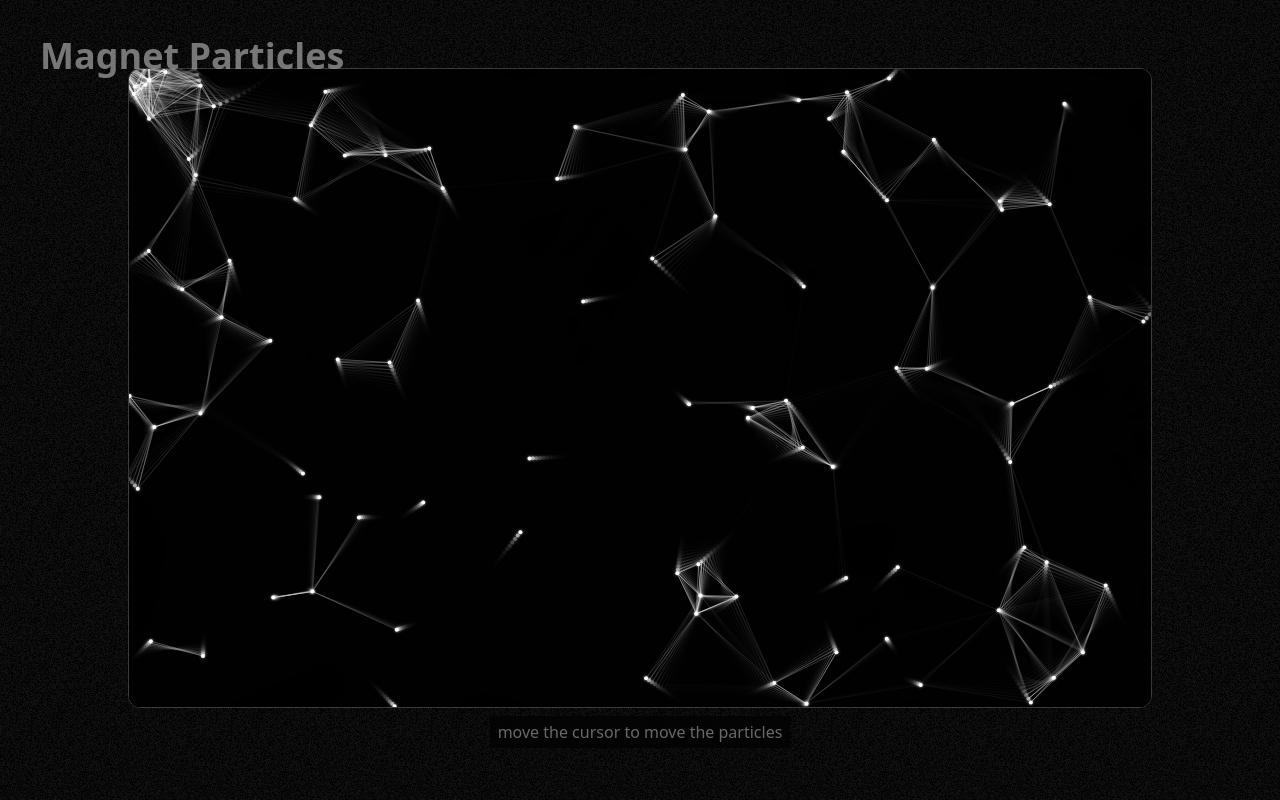
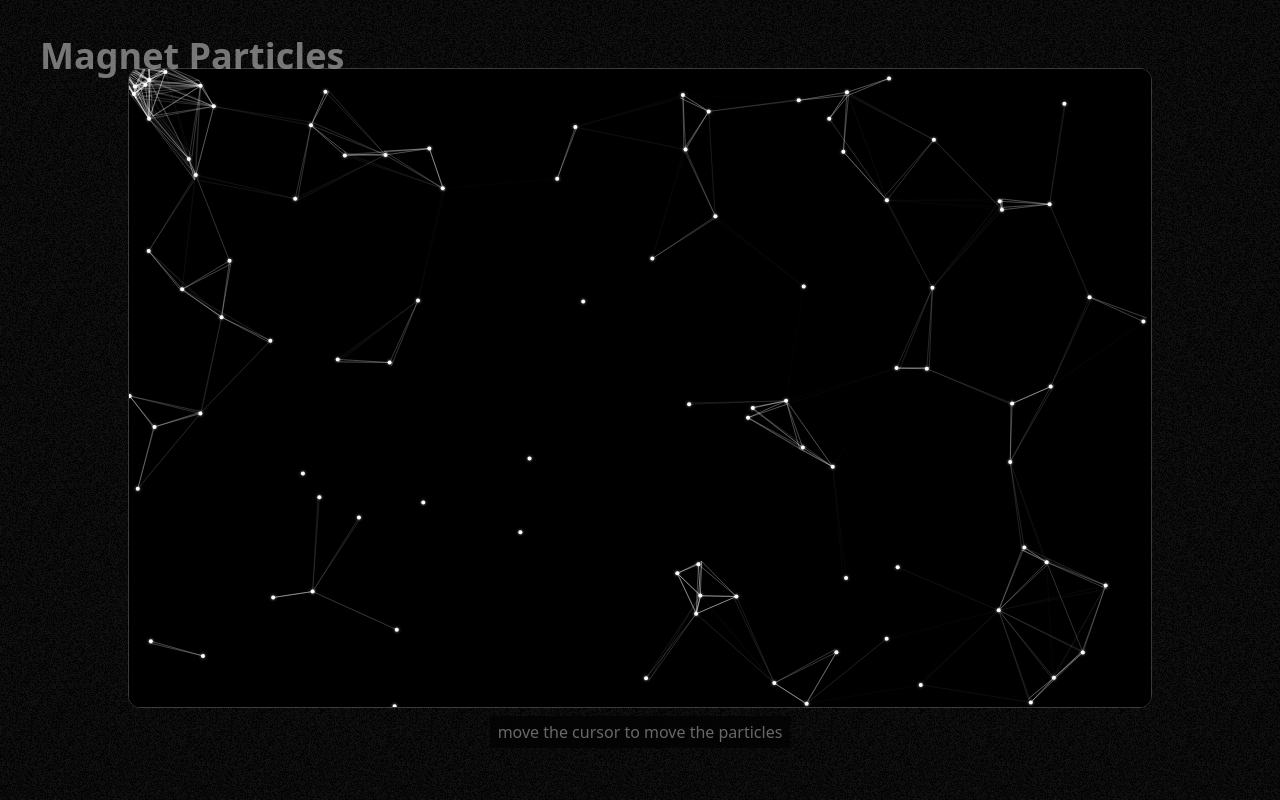
Before and after one commit to bryandanendra/particlemagnet, a React (Vite) app: page / in a window 1280 px wide. Built offline with nearby package versions, Linux system fonts and the light colour scheme.

Commit message:
fix jalur partikel menjadi hitam

```diff
--- a/src/App.tsx
+++ b/src/App.tsx
@@ -92,19 +92,8 @@ function App() {
 
       lastFrameTime = timestamp
 
-      // Hapus latar belakang dengan tingkat transparansi yang berbeda berdasarkan ukuran perangkat
-      // Transparansi disesuaikan berdasarkan jumlah partikel
-      let backgroundOpacity = 0.15 // mobile default
-
-      if (window.innerWidth > 1200) {
-        // Large desktop dengan banyak partikel membutuhkan transparansi lebih tinggi
-        backgroundOpacity = 0.35
-      } else if (window.innerWidth > 800) {
-        // iPad dan desktop kecil
-        backgroundOpacity = 0.3
-      }
-
-      ctx.fillStyle = `rgba(0, 0, 0, ${backgroundOpacity})`
+      // Selalu isi latar belakang dengan warna hitam solid
+      ctx.fillStyle = 'rgb(0, 0, 0)'
       ctx.fillRect(0, 0, canvas.width, canvas.height)
 
       // Optimasi rendering untuk perangkat dengan banyak partikel
@@ -336,7 +325,7 @@ function App() {
       <div className="relative w-[90%] h-[90vh] sm:w-[80%] sm:h-[80vh] top-2 m-2 sm:m-2 rounded-xl overflow-hidden border border-white/20 z-10">
         <canvas
           ref={canvasRef}
-          className="absolute inset-0 w-full h-full cursor-none bg-black/90"
+          className="absolute inset-0 w-full h-full cursor-none bg-black"
         />
       </div>
 
```
